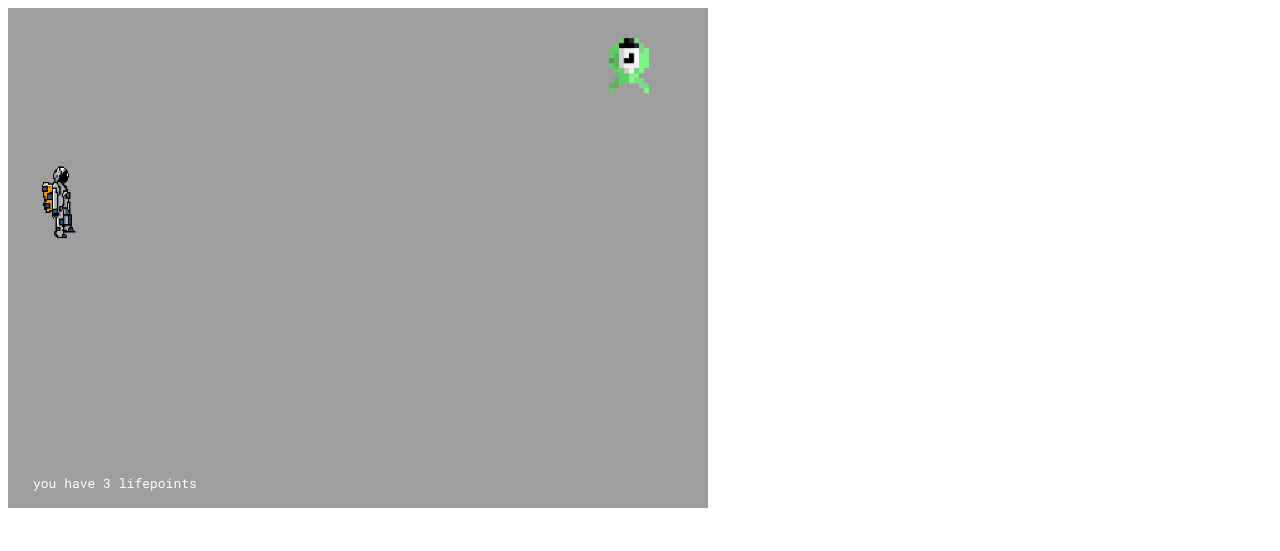
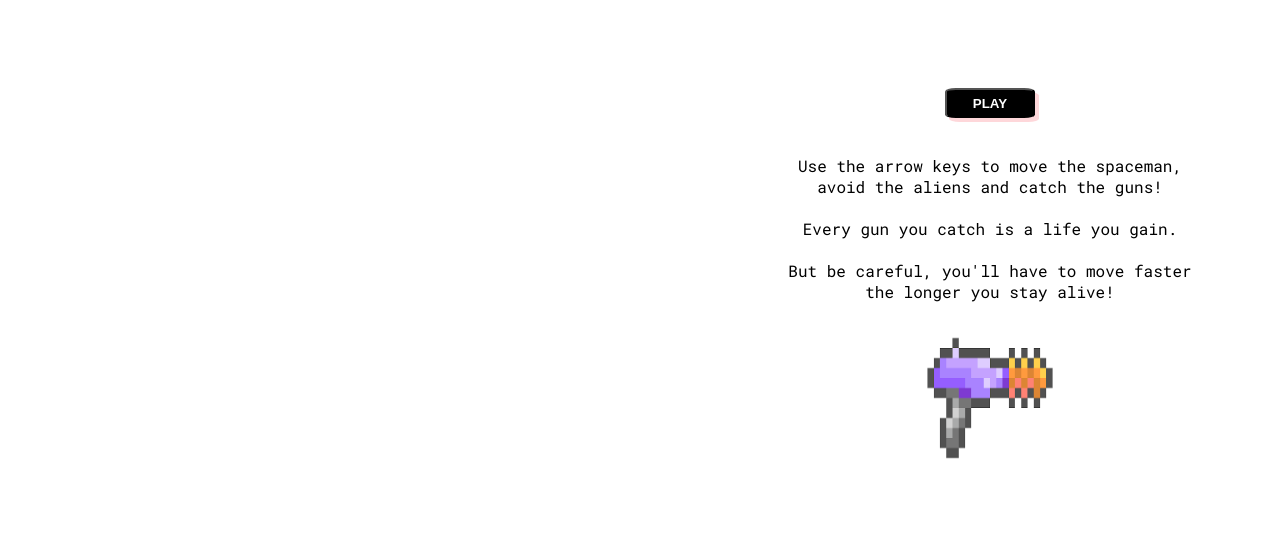
Before and after one commit to karenrogersn/game-project, a plain HTML site: page index.html in a window 1280 px wide. Drawn offline with Linux system fonts and the light colour scheme.

Commit message:
add instructions & start button. guns dessapear when caught

```diff
--- a/index.html
+++ b/index.html
@@ -14,9 +14,19 @@
 </head>
 
 <body>
-  <div id="space-game">
+  <div class='structure'>
+    <div class="game-intro">
+      <button id="start-button">PLAY</button><br>
+      <p>Use the arrow keys to move the spaceman, avoid the aliens and catch the guns! <br>
+      <br>
+      Every gun you catch is a life you gain. <br><br>But be careful, you'll have to move faster the longer you stay alive!
+      </p>
+      <img src="../game-project/images/gun_transparent.png" alt="" class="arrows-img" />
+    </div>
+
+    <section class="space-game">
       <canvas id="canvas" width="700" height="500"></canvas>
-  </div>
+    </section>
     <script type="text/javascript" src="js/game.js"></script>
     <script type="text/javascript" src="js/background.js"></script>
     <script type="text/javascript" src="js/enemy.js"></script>
@@ -24,8 +34,7 @@
     <script type="text/javascript" src="js/spacegun.js"></script>
     <script type="text/javascript" src="js/scoreboard.js"></script>
     <script type="text/javascript" src="js/script.js"></script>
+  </div>
 </body>
 
 </html>
-
-</html>
--- a/js/enemy.js
+++ b/js/enemy.js
@@ -33,15 +33,15 @@ class Enemy {
     ) {
       console.log(`another collision`); //add result: character life -=1, display in scoreboard and add noise
       return true;
-      //this.game.scoreBoard.life--;
-      //this.loseLives();
     }
   }
 
   loseLives() {
     this.game.character.life--;
-    if (this.game.character.life <= 0) {
+    if (this.game.character.life <= 0) { //si el character perdió todas sus vidas
       this.game.gameIsRunning = false;
+
+
       console.log(`game over`);
 
     }
--- a/js/game.js
+++ b/js/game.js
@@ -68,6 +68,7 @@ class Game {
   //Function to draw everything
   drawGame() {
     this.clearScreen();
+    //this.backgroundLoop();
     this.background.draw();
     this.scoreboard.draw();
 
@@ -80,6 +81,10 @@ class Game {
       gun.draw();
     }
     this.character.draw();
+
+    if (this.character.life <= 0) {
+      this.scoreboard.gameOver();
+    }
   }
 
   // Runs itself
@@ -137,6 +142,20 @@ class Game {
       window.requestAnimationFrame((timestamp) => this.loop(timestamp));
     }
   }
-}
 
-//end of game class
+  /*
+  backgroundLoop = () => {
+    this.x--;
+    if (x < backgroundImage.width * -1) {
+      x = 0;
+    }
+    if (this.background.backgroundImage.width) {
+      this.x = this.x % this.background.backgroundImage.width;
+    }
+    //console.log(this.x);
+    this.clearScreen();
+    this.background.draw();
+    setTimeout(this.backgroundLoop, 1000 / 500);
+  };
+  */
+} //end of game class
--- a/js/scoreboard.js
+++ b/js/scoreboard.js
@@ -9,6 +9,13 @@ class Scoreboard {
     console.log(life);
     context.fillStyle = 'white';
     context.font = '13px Roboto Mono, sans-serif';
-    context.fillText(`you have ${life} lifepoints`, 25, 480);
+    context.fillText(`you have ${life} lives`, 25, 480);
+  }
+
+  gameOver() {
+    const context = this.game.context;
+    context.fillStyle = 'white';
+    context.font = '30px Roboto Mono, sans-serif';
+    context.fillText(`GAME OVER!`, 250, 250);
   }
 } //end of scoreboard class
--- a/js/script.js
+++ b/js/script.js
@@ -5,11 +5,11 @@ const game = new Game($canvas);
 console.dir($canvas);
 console.log(`console log of the canvas`, $canvas);
 
-/*window.onload = () => {
-    document.getElementById('start-button').onclick = () => {
-      game.startGame();
-    };
-  };*/
+window.onload = () => {
+  document.getElementById('start-button').onclick = () => {
+    game.startGame();
+    game.drawGame();
+  };
+};
 
-game.startGame();
-game.drawGame();
+//game.startGame();
--- a/js/spacegun.js
+++ b/js/spacegun.js
@@ -36,8 +36,7 @@ class Gun {
 
   winLives() {
     this.game.character.life++;
-    //this.scoreBoard.drawWinningPts();
   }
-//add noise
+  //add noise
 }
 //end of gun class
--- a/styles/styles.css
+++ b/styles/styles.css
@@ -1,3 +1,56 @@
 body {
   font-family: 'Roboto Mono', monospace, 'sans-serif';
 }
+
+/* Buttons styling */
+
+.structure {
+    display: flex;
+    flex-direction: row-reverse;
+}
+
+.space-game {
+display: flex;
+    justify-content: flex-end;
+    padding: 20px 0px;
+}
+
+.game-intro {
+    display: flex;
+    justify-content: center;
+    align-items: center;
+    flex-direction: column;
+    padding: 0% 5%;
+  }
+
+  #start-button{
+    cursor: pointer;
+    width: 90px;
+    height: 30px;
+    color: #FFF;
+    font-weight: 700;
+    background-color: #000;
+    border-radius: 12%;
+    box-shadow: 4px 4px 0 rgba(251, 59, 73, .2);
+
+  }
+
+  .game-intro p{
+      text-align: center;
+  }
+
+  .arrows-img {
+    width: 150px;
+    height: 150px;
+  }
+
+
+
+
+
+/*div.myButton input {
+  background: url(../images/alien2.png) no-repeat;
+
+
+  border: none;
+}
```
Also changed, not shown: images/Direction_Keys.png (added), images/backgroundimg2.png (added). Lines whose indentation alone changed are shown as unchanged.
